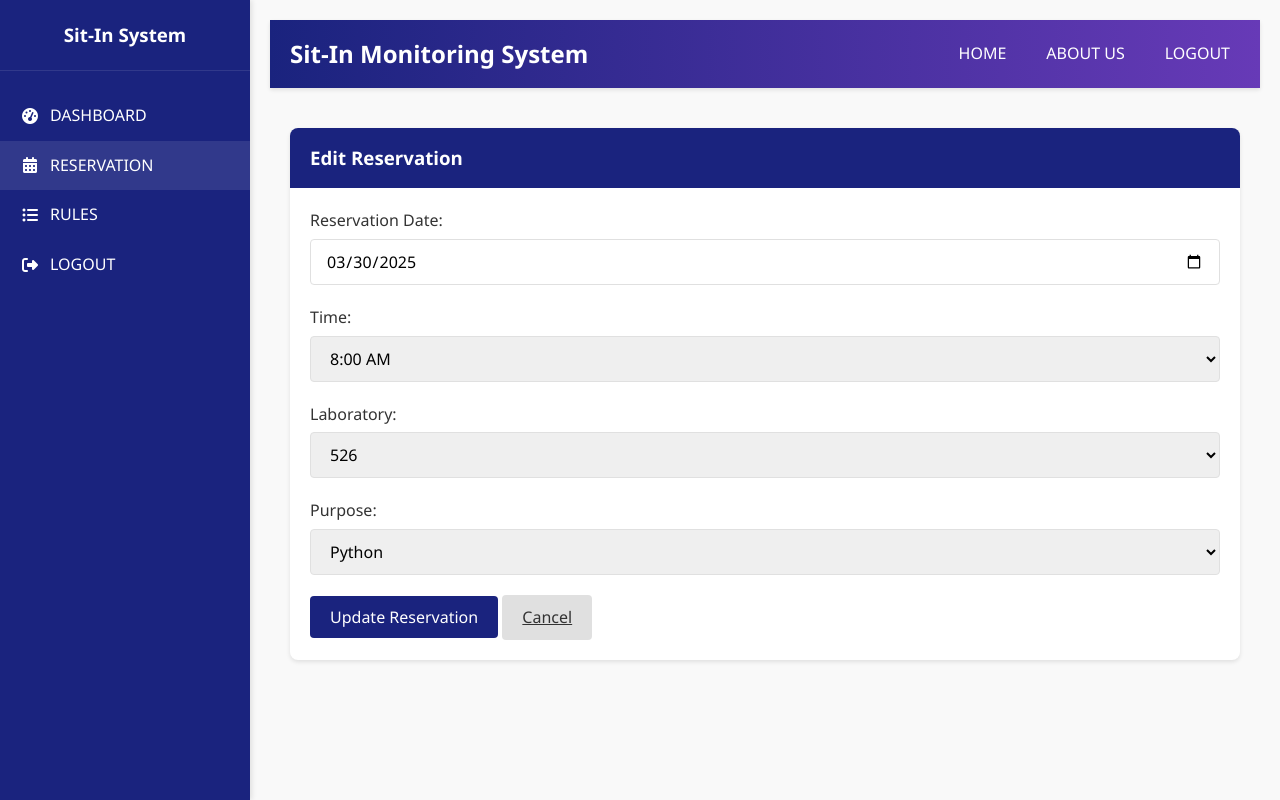
After one commit to kwstian/Sit-In-Monitoring-System, a Flask app: page /edit_reservation/1 in a window 1280 px wide. The commit adds this page. Run offline with Flask 3, Linux system fonts and the light colour scheme; a user stored in the database is signed in; data comes from the database, SQL or seed files in the repository; both versions use the stored data as it was after the commit.

Commit message:
Add reservation editing and deletion features, along with a new landing page and styling updates.
Replit-Commit-Author: Agent
Replit-Commit-Session-Id: ae29be21-2ec8-425f-a7f6-d3596cf452ce
Replit-Commit-Screenshot-Url: https://storage.googleapis.com/screenshot-production-us-central1/fbf0bd87-578c-4585-a332-4b3c28d64f11/4f4a0fb3-b03e-4b75-acd6-3c07db224da4.jpg

```diff
--- a/app.py
+++ b/app.py
@@ -133,7 +133,7 @@ def get_user(user_id):
 def index():
     if 'user_id' in session:
         return redirect(url_for('dashboard'))
-    return redirect(url_for('login'))
+    return render_template('index.html')
 
 @app.route('/login', methods=['GET', 'POST'])
 def login():
@@ -355,6 +355,85 @@ def book_reservation():
     flash('Reservation booked successfully', 'success')
     return redirect(url_for('reservation'))
 
+@app.route('/edit_reservation/<int:reservation_id>', methods=['GET', 'POST'])
+@login_required
+def edit_reservation(reservation_id):
+    user = get_user(session['user_id'])
+
+    db = get_db()
+
+    # Get the reservation details
+    reservation = db.execute('SELECT * FROM reservations WHERE id = ? AND user_id = ?',
+                           (reservation_id, session['user_id'])).fetchone()
+
+    if not reservation:
+        flash('Reservation not found or you do not have permission to edit it', 'danger')
+        return redirect(url_for('reservation'))
+
+    # For demo purposes, we'll set available labs and times
+    laboratories = ['524', '526', '542', '528', 'Mac']
+    purposes = ['Python', 'Java programming', 'JavaScript', 'C++', 'C#', 'PHP', 'Ruby', 'Other']
+    time_slots = ['8:00 AM', '9:00 AM', '10:00 AM', '11:00 AM', '12:00 PM',
+                  '1:00 PM', '2:00 PM', '3:00 PM', '4:00 PM', '5:00 PM']
+
+    if request.method == 'POST':
+        purpose = request.form['purpose']
+        laboratory = request.form['laboratory']
+        date = request.form['date']
+        time_slot = request.form['time_slot']
+
+        if not all([purpose, laboratory, date, time_slot]):
+            flash('Please fill all reservation fields', 'danger')
+            return redirect(url_for('edit_reservation', reservation_id=reservation_id))
+
+        # Check if the slot is already booked by someone else
+        existing = db.execute('''
+        SELECT * FROM reservations
+        WHERE laboratory = ? AND reservation_date = ? AND time_slot = ? AND id != ?
+        ''', (laboratory, date, time_slot, reservation_id)).fetchone()
+
+        if existing:
+            flash('This time slot is already booked. Please select another.', 'danger')
+            return redirect(url_for('edit_reservation', reservation_id=reservation_id))
+
+        # Update reservation
+        db.execute('''
+        UPDATE reservations
+        SET laboratory = ?, purpose = ?, reservation_date = ?, time_slot = ?
+        WHERE id = ? AND user_id = ?
+        ''', (laboratory, purpose, date, time_slot, reservation_id, session['user_id']))
+        db.commit()
+
+        flash('Reservation updated successfully', 'success')
+        return redirect(url_for('reservation'))
+
+    return render_template('edit_reservation.html',
+                          user=user,
+                          reservation=reservation,
+                          laboratories=laboratories,
+                          purposes=purposes,
+                          time_slots=time_slots)
+
+@app.route('/delete_reservation/<int:reservation_id>', methods=['POST'])
+@login_required
+def delete_reservation(reservation_id):
+    db = get_db()
+
+    # Check if the reservation belongs to the user
+    reservation = db.execute('SELECT * FROM reservations WHERE id = ? AND user_id = ?',
+                           (reservation_id, session['user_id'])).fetchone()
+
+    if not reservation:
+        flash('Reservation not found or you do not have permission to delete it', 'danger')
+        return redirect(url_for('reservation'))
+
+    # Delete the reservation
+    db.execute('DELETE FROM reservations WHERE id = ?', (reservation_id,))
+    db.commit()
+
+    flash('Reservation deleted successfully', 'success')
+    return redirect(url_for('reservation'))
+
 @app.route('/rules')
 @login_required
 def rules():
--- a/static/css/style.css
+++ b/static/css/style.css
@@ -588,6 +588,160 @@ body {
     font-style: italic;
 }
 
+/* Main Landing Page Styles */
+.main-landing {
+    background-color: var(--white);
+    min-height: 100vh;
+}
+
+.header-banner {
+    background: linear-gradient(to right, #1a237e, #283593, #3949ab);
+    height: 400px;
+    display: flex;
+    justify-content: center;
+    align-items: center;
+    color: white;
+    text-align: center;
+    position: relative;
+    overflow: hidden;
+}
+
+.header-banner::before {
+    content: '';
+    position: absolute;
+    top: 0;
+    left: 0;
+    right: 0;
+    bottom: 0;
+    background-image: url('/static/svg/pattern.svg');
+    background-size: cover;
+    opacity: 0.1;
+}
+
+.banner-content {
+    position: relative;
+    z-index: 1;
+    padding: 20px;
+}
+
+.banner-content h1 {
+    font-size: 3.5rem;
+    margin-bottom: 10px;
+    text-shadow: 0 2px 4px rgba(0,0,0,0.2);
+}
+
+.banner-content p {
+    font-size: 1.2rem;
+    opacity: 0.9;
+}
+
+.landing-content {
+    max-width: 1200px;
+    margin: 0 auto;
+    padding: 40px 20px;
+}
+
+.welcome-message {
+    text-align: center;
+    margin-bottom: 50px;
+}
+
+.welcome-message h2 {
+    color: var(--primary-color);
+    font-size: 2rem;
+    margin-bottom: 15px;
+}
+
+.features-container {
+    display: grid;
+    grid-template-columns: repeat(auto-fit, minmax(300px, 1fr));
+    gap: 30px;
+    margin-bottom: 50px;
+}
+
+.feature-card {
+    background-color: var(--white);
+    border-radius: 8px;
+    box-shadow: var(--shadow);
+    padding: 30px;
+    text-align: center;
+    transition: transform 0.3s, box-shadow 0.3s;
+}
+
+.feature-card:hover {
+    transform: translateY(-5px);
+    box-shadow: 0 8px 20px rgba(0,0,0,0.1);
+}
+
+.feature-card i {
+    font-size: 2.5rem;
+    color: var(--primary-color);
+    margin-bottom: 20px;
+}
+
+.feature-card h3 {
+    color: var(--primary-color);
+    margin-bottom: 15px;
+}
+
+.cta-container {
+    text-align: center;
+    margin-top: 50px;
+}
+
+.cta-button {
+    display: inline-block;
+    padding: 12px 30px;
+    background-color: var(--primary-color);
+    color: white;
+    text-decoration: none;
+    border-radius: 30px;
+    font-weight: 600;
+    margin: 0 10px;
+    transition: background-color 0.3s, transform 0.3s;
+}
+
+.cta-button:hover {
+    background-color: var(--accent-color);
+    transform: translateY(-3px);
+}
+
+.cta-secondary {
+    background-color: transparent;
+    color: var(--primary-color);
+    border: 2px solid var(--primary-color);
+}
+
+.cta-secondary:hover {
+    background-color: rgba(26, 35, 126, 0.1);
+    color: var(--primary-color);
+}
+
+/* Button Styles for Edit and Delete */
+.btn-group {
+    display: flex;
+    gap: 5px;
+}
+
+.btn-sm {
+    padding: 5px 10px;
+    font-size: 0.85rem;
+}
+
+.btn-primary {
+    background-color: var(--primary-color);
+    color: var(--white);
+}
+
+.btn-danger {
+    background-color: #dc3545;
+    color: var(--white);
+}
+
+.btn-danger:hover {
+    background-color: #bd2130;
+}
+
 /* Responsive adjustments */
 @media (max-width: 992px) {
     .dashboard {
@@ -606,6 +760,10 @@ body {
     .rules-section {
         grid-template-columns: 1fr;
     }
+
+    .banner-content h1 {
+        font-size: 2.5rem;
+    }
 }
 
 @media (max-width: 768px) {
@@ -620,6 +778,18 @@ body {
     .nav-links {
         display: none;
     }
+
+    .features-container {
+        grid-template-columns: 1fr;
+    }
+
+    .header-banner {
+        height: 300px;
+    }
+
+    .banner-content h1 {
+        font-size: 2rem;
+    }
 }
 
 @media (max-width: 480px) {
@@ -630,4 +800,14 @@ body {
     .rating-options {
         justify-content: center;
     }
+
+    .banner-content h1 {
+        font-size: 1.8rem;
+    }
+
+    .cta-button {
+        display: block;
+        margin: 10px auto;
+        width: 80%;
+    }
 }
--- a/templates/base.html
+++ b/templates/base.html
@@ -14,6 +14,9 @@
     {% block dashboard_layout %}
     {% endblock %}
 
+    {% block main_container %}
+    {% endblock %}
+
     <script src="{{ url_for('static', filename='js/main.js') }}"></script>
 </body>
 </html>
--- /dev/null
+++ b/templates/edit_reservation.html
@@ -0,0 +1,100 @@
+{% extends 'base.html' %}
+
+{% block dashboard_layout %}
+<div class="dashboard">
+    <!-- Sidebar -->
+    <div class="sidebar">
+        <div class="sidebar-logo">
+            <h3>Sit-In System</h3>
+        </div>
+        <div class="sidebar-nav">
+            <a href="{{ url_for('dashboard') }}">
+                <i class="fas fa-tachometer-alt"></i> DASHBOARD
+            </a>
+            <a href="{{ url_for('reservation') }}" class="active">
+                <i class="fas fa-calendar-alt"></i> RESERVATION
+            </a>
+            <a href="{{ url_for('rules') }}">
+                <i class="fas fa-list-ul"></i> RULES
+            </a>
+            <a href="{{ url_for('logout') }}">
+                <i class="fas fa-sign-out-alt"></i> LOGOUT
+            </a>
+        </div>
+    </div>
+
+    <!-- Content Area -->
+    <div class="content-area">
+        <div class="header">
+            <div class="logo-container">
+                <div class="logo-text">
+                    <h1>Sit-In Monitoring System</h1>
+                </div>
+            </div>
+            <div class="nav-links">
+                <a href="{{ url_for('dashboard') }}">HOME</a>
+                <a href="{{ url_for('rules') }}">ABOUT US</a>
+                <a href="{{ url_for('logout') }}">LOGOUT</a>
+            </div>
+        </div>
+
+        <div class="main-content">
+            <div class="flash-messages">
+                {% with messages = get_flashed_messages(with_categories=true) %}
+                    {% if messages %}
+                        {% for category, message in messages %}
+                            <div class="alert alert-{{ category }}">{{ message }}</div>
+                        {% endfor %}
+                    {% endif %}
+                {% endwith %}
+            </div>
+
+            <div class="card">
+                <div class="card-header">
+                    <h3>Edit Reservation</h3>
+                </div>
+                <div class="card-body">
+                    <form action="{{ url_for('edit_reservation', reservation_id=reservation['id']) }}" method="POST">
+                        <div class="form-group">
+                            <label for="date">Reservation Date:</label>
+                            <input type="date" id="date" name="date" class="form-control" value="{{ reservation['reservation_date'] }}" required>
+                        </div>
+
+                        <div class="form-group">
+                            <label for="time-slot-select">Time:</label>
+                            <select id="time-slot-select" name="time_slot" class="form-control" required>
+                                {% for time_slot in time_slots %}
+                                    <option value="{{ time_slot }}" {% if time_slot == reservation['time_slot'] %}selected{% endif %}>{{ time_slot }}</option>
+                                {% endfor %}
+                            </select>
+                        </div>
+
+                        <div class="form-group">
+                            <label for="laboratory-select">Laboratory:</label>
+                            <select id="laboratory-select" name="laboratory" class="form-control" required>
+                                {% for lab in laboratories %}
+                                    <option value="{{ lab }}" {% if lab == reservation['laboratory'] %}selected{% endif %}>{{ lab }}</option>
+                                {% endfor %}
+                            </select>
+                        </div>
+
+                        <div class="form-group">
+                            <label for="purpose-select">Purpose:</label>
+                            <select id="purpose-select" name="purpose" class="form-control" required>
+                                {% for purpose in purposes %}
+                                    <option value="{{ purpose }}" {% if purpose == reservation['purpose'] %}selected{% endif %}>{{ purpose }}</option>
+                                {% endfor %}
+                            </select>
+                        </div>
+
+                        <div class="form-actions">
+                            <button type="submit" class="btn btn-primary">Update Reservation</button>
+                            <a href="{{ url_for('reservation') }}" class="btn btn-secondary">Cancel</a>
+                        </div>
+                    </form>
+                </div>
+            </div>
+        </div>
+    </div>
+</div>
+{% endblock %}
```
Also changed, not shown: templates/index.html (added, +42 -0 lines), templates/reservation.html (+13 -0 lines), attached_assets/image_1743329316282.png (added), attached_assets/image_1743329374265.png (added), attached_assets/image_1743329459386.png (added), sitin_monitoring.db, static/svg/pattern.svg (added).
